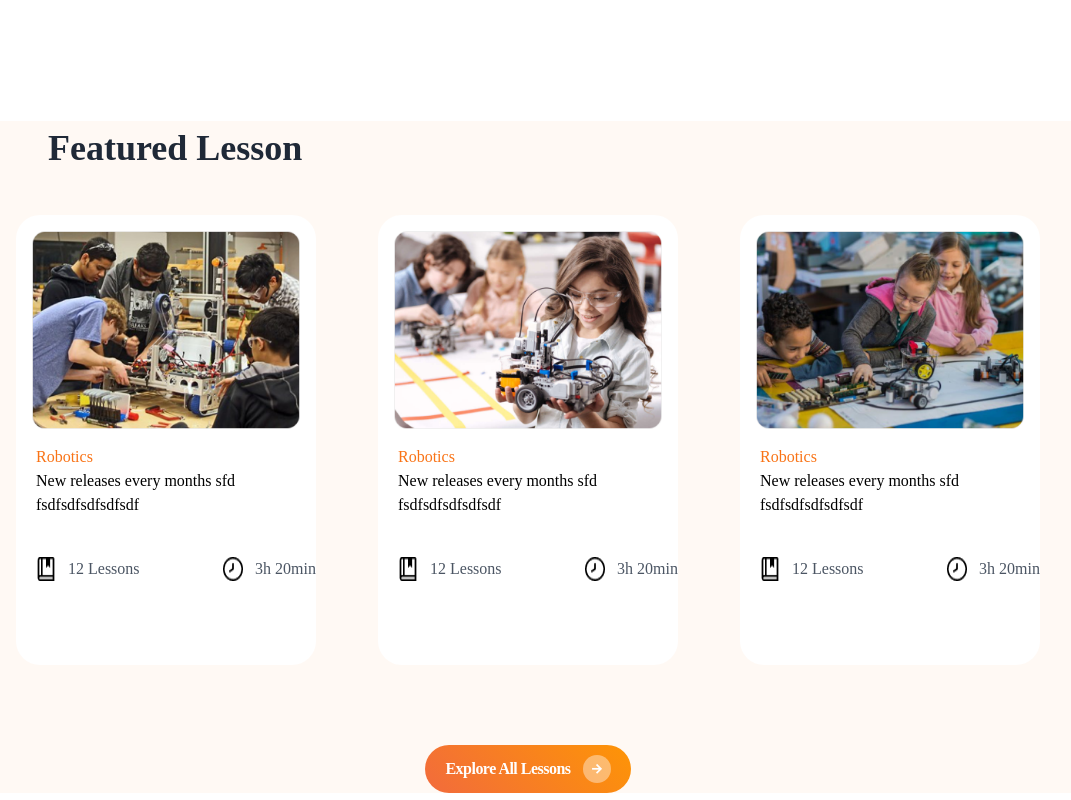
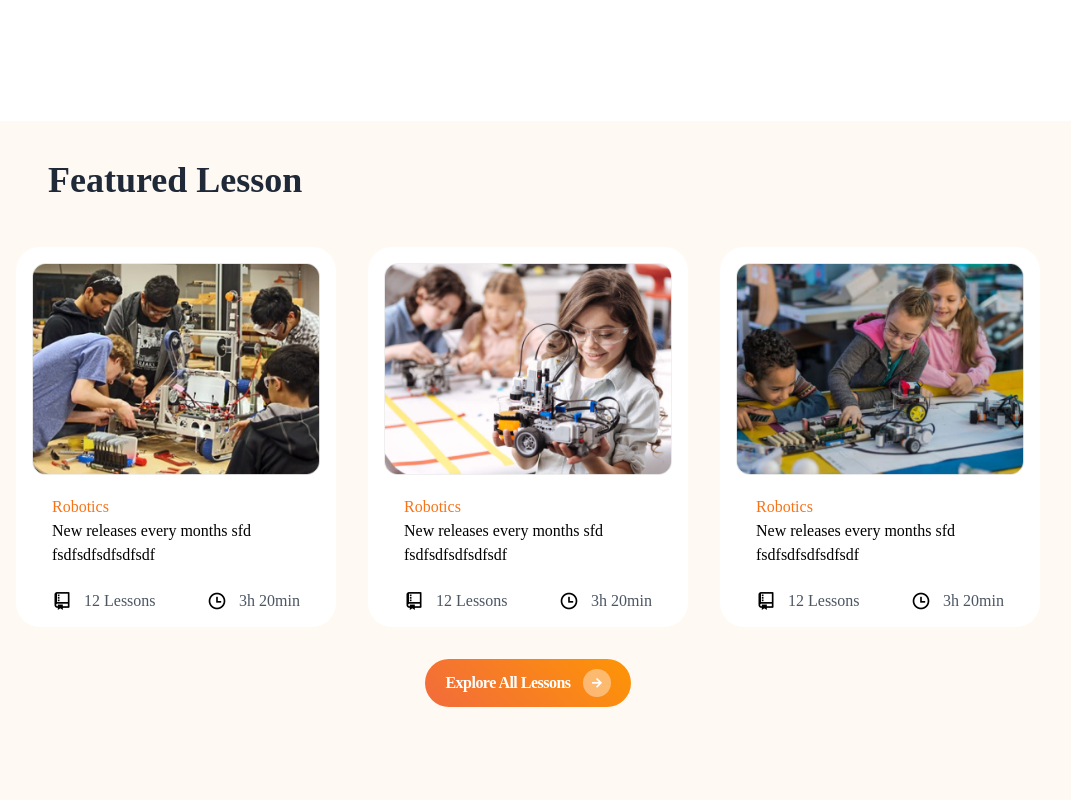
Before and after one commit to subin010/educraft, a website: page pages/courses.html in a window 1280 px wide. Shown: the part 1120-1920 px from the top of the page, without its empty margins (112-1183 px from the left). Drawn offline with nearby package versions, Linux system fonts and the light colour scheme; a web font is replaced by a local one.

Commit message:
changes in featured section - courses

```diff
--- a/pages/courses.html
+++ b/pages/courses.html
@@ -87,6 +87,7 @@
       <div class="mt-20 content">
 
         <!-- section 1-------------------- -->
+
         <div class="flex flex-col items-center justify-center max-w-screen-lg m-auto mt-16">
 
           <p class="course font-semibold text-[19px] ">Courses</p>
@@ -100,29 +101,34 @@
           </div>
         </div>
 
+
+
+
         <!-- section2-------------- -->
 
-        <div class="bg-[#FFF9F4]">
+        <div class="bg-[#FFF9F4] h-screen">
           <div class="pl-40 mt-32">
-            <h1 class="text-[36px] font-semibold text-gray-800">Featured Lesson</h1>
+            <h1 class="text-[36px] font-semibold text-gray-800 pt-8">Featured Lesson</h1>
           </div>
           <div class="flex items-center justify-between max-w-screen-lg gap-8 m-auto mt-10">
             <div>
               <div class="flex items-center ">
-                <div class="bg-white w-full  h-[450px] rounded-3xl ">
+                <div class="bg-white w-full  h-[380px] rounded-3xl p-4 ">
                   <div>
-                    <img class="w-[300px] p-4" src="../assets/images/Rectangle 114.png" alt=""></div>
-                  <div class="ml-5">
+                    <img class="w-[300px] " src="../assets/images/Rectangle 114.png" alt=""></div>
+                  <div class="ml-5 mt-5">
                     <h1 class="font-normal text-orange-500">Robotics</h1>
                     <p>New releases every months sfd <br> fsdfsdfsdfsdfsdf</p>
                   </div>
-                  <div class="flex justify-between mt-10 ml-5">
-                    <div class="flex ">
-                      <img src="../assets/images/book-bookmark 1.png" alt="">
+                  <div class="flex justify-between mt-5 mx-5">
+                    <div class="flex items-center">
+                      <!-- <img src="../assets/images/book-bookmark 1.png" alt=""> -->
+                      <i class="ri-git-repository-line text-xl"></i>
                       <p class="pl-3 text-gray-600 text-[16px]">12 Lessons</p>
                     </div>
-                    <div class="flex ">
-                      <img src="../assets/images/clock 1.png" alt="">
+                    <div class="flex items-center">
+                      <!-- <img src="../assets/images/clock 1.png" alt=""> -->
+                      <i class="ri-time-line text-xl"></i>
                       <p class="pl-3 text-gray-600 text-[16px]">3h 20min</p>
                     </div>
                   </div>
@@ -135,20 +141,22 @@
 
             <div>
               <div class="flex items-center ">
-                <div class="bg-white  h-[450px] rounded-3xl ">
+                <div class="bg-white  h-[380px] rounded-3xl p-4 ">
                   <div>
-                    <img class="w-[300px]  p-4" src="../assets/images/Rectangle 114 (1).png" alt=""></div>
-                  <div class="ml-5">
+                    <img class="w-[300px]  " src="../assets/images/Rectangle 114 (1).png" alt=""></div>
+                  <div class="ml-5 mt-5">
                     <h1 class="font-normal text-orange-500">Robotics</h1>
                     <p>New releases every months sfd <br> fsdfsdfsdfsdfsdf</p>
                   </div>
-                  <div class="flex justify-between mt-10 ml-5">
-                    <div class="flex ">
-                      <img src="../assets/images/book-bookmark 1.png" alt="">
+                  <div class="flex justify-between mt-5 mx-5">
+                    <div class="flex items-center">
+                      <!-- <img src="../assets/images/book-bookmark 1.png" alt=""> -->
+                      <i class="ri-git-repository-line text-xl"></i>
                       <p class="pl-3 text-gray-600 text-[16px]">12 Lessons</p>
                     </div>
-                    <div class="flex ">
-                      <img src="../assets/images/clock 1.png" alt="">
+                    <div class="flex items-center">
+                      <!-- <img src="../assets/images/clock 1.png" alt=""> -->
+                      <i class="ri-time-line text-xl"></i>
                       <p class="pl-3 text-gray-600 text-[16px]">3h 20min</p>
                     </div>
                   </div>
@@ -160,20 +168,22 @@
             </div>
             <div>
               <div class="flex items-center ">
-                <div class="bg-white  h-[450px] rounded-3xl ">
+                <div class="bg-white  h-[380px] rounded-3xl p-4 ">
                   <div>
-                    <img class="w-[300px]  p-4" src="../assets/images/Rectangle 114 (2).png" alt=""></div>
-                  <div class="ml-5">
+                    <img class="w-[300px]  " src="../assets/images/Rectangle 114 (2).png" alt=""></div>
+                  <div class="ml-5 mt-5">
                     <h1 class="font-normal text-orange-500">Robotics</h1>
                     <p>New releases every months sfd <br> fsdfsdfsdfsdfsdf</p>
                   </div>
-                  <div class="flex justify-between mt-10 ml-5">
-                    <div class="flex ">
-                      <img src="../assets/images/book-bookmark 1.png" alt="">
+                  <div class="flex justify-between mt-5 mx-5">
+                    <div class="flex items-center">
+                      <!-- <img src="../assets/images/book-bookmark 1.png" alt=""> -->
+                      <i class="ri-git-repository-line text-xl"></i>
                       <p class="pl-3 text-gray-600 text-[16px]">12 Lessons</p>
                     </div>
-                    <div class="flex ">
-                      <img src="../assets/images/clock 1.png" alt="">
+                    <div class="flex items-center">
+                      <!-- <img src="../assets/images/clock 1.png" alt=""> -->
+                      <i class="ri-time-line text-xl"></i>
                       <p class="pl-3 text-gray-600 text-[16px]">3h 20min</p>
                     </div>
                   </div>
@@ -189,7 +199,7 @@
 
           </div>
 
-          <div class="flex items-center justify-center mt-20">
+          <div class="flex items-center justify-center mt-8">
 
             <!-- <button class="button1 rounded-3xl w-[200px] h-12">
               <div class="flex items-center justify-center">
@@ -205,6 +215,12 @@
 
           </div>
         </div>
+
+
+
+
+
+
         <!-- section3-------------- -->
         <div class="flex items-center justify-between max-w-screen-lg m-auto mt-24 ">
           <div>
@@ -256,6 +272,14 @@
           </button>
 
         </div>
+
+
+
+
+
+
+
+
 
 
 
```
Also changed, not shown: dist/output.css.
